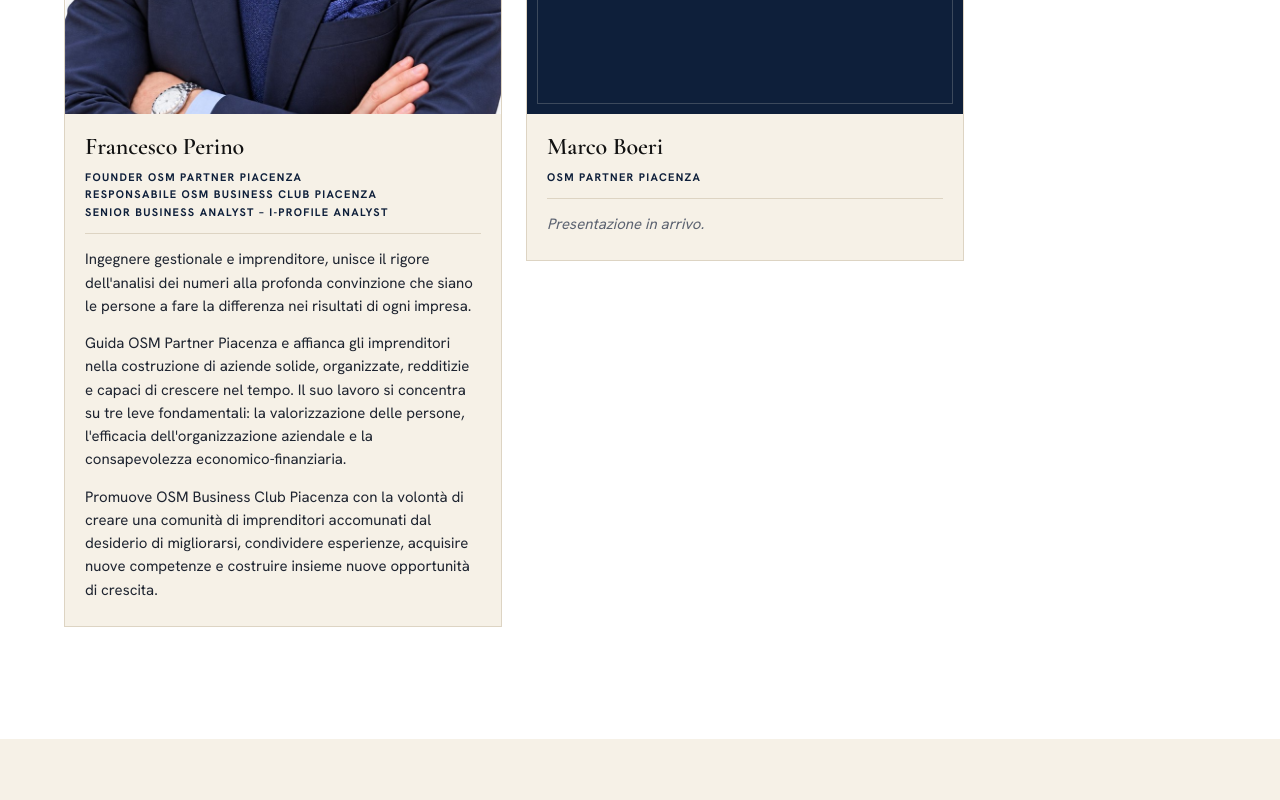
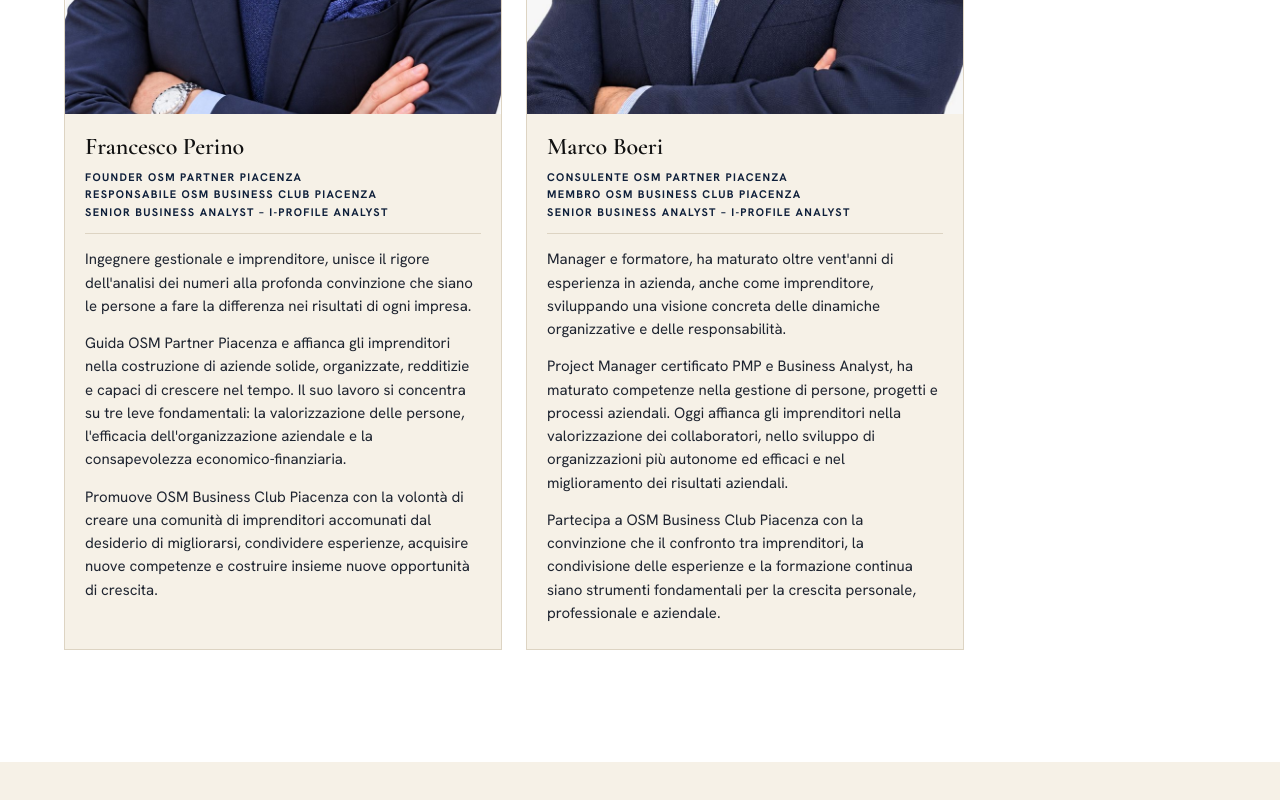
Before and after one commit to OSM-Business-Club/osm-business-club-piacenza, a plain HTML site: page index.html in a window 1280 px wide. Shown: the part 8158-8958 px from the top of the page. Drawn offline with nearby package versions, Linux system fonts and the light colour scheme.

Commit message:
Piacenza: scheda Team di Marco Boeri con ruoli, foto e presentazione; schede del team allineate in altezza

```diff
--- a/index.html
+++ b/index.html
@@ -329,7 +329,7 @@
 
   /* ---------- il team ---------- */
   .team { background: var(--white); }
-  .tgrid { display: grid; grid-template-columns: repeat(2, minmax(0, 1fr)); gap: 24px; margin-top: 56px; max-width: 900px; align-items: start; }
+  .tgrid { display: grid; grid-template-columns: repeat(2, minmax(0, 1fr)); gap: 24px; margin-top: 56px; max-width: 900px; align-items: stretch; }
   .tphoto img { object-position: center 18%; }
   .tcard { border: 1px solid var(--line); background: var(--ivory); display: flex; flex-direction: column; }
   .tphoto { aspect-ratio: 4 / 5; background: var(--navy); display: flex; align-items: center; justify-content: center; position: relative; overflow: hidden; }
@@ -1003,7 +1003,10 @@ var TEAM = [
     descrizione: "Ingegnere gestionale e imprenditore, unisce il rigore dell'analisi dei numeri alla profonda convinzione che siano le persone a fare la differenza nei risultati di ogni impresa.\n\n" +
                  "Guida OSM Partner Piacenza e affianca gli imprenditori nella costruzione di aziende solide, organizzate, redditizie e capaci di crescere nel tempo. Il suo lavoro si concentra su tre leve fondamentali: la valorizzazione delle persone, l'efficacia dell'organizzazione aziendale e la consapevolezza economico-finanziaria.\n\n" +
                  "Promuove OSM Business Club Piacenza con la volontà di creare una comunità di imprenditori accomunati dal desiderio di migliorarsi, condividere esperienze, acquisire nuove competenze e costruire insieme nuove opportunità di crescita." },
-  { nome: 'Marco Boeri',      ruolo: 'OSM Partner Piacenza', foto: '', descrizione: '' }
+  { nome: 'Marco Boeri', ruolo: 'Consulente OSM Partner Piacenza · Membro OSM Business Club Piacenza · Senior Business Analyst – I-Profile Analyst', foto: 'team-marco-boeri.jpg',
+    descrizione: "Manager e formatore, ha maturato oltre vent'anni di esperienza in azienda, anche come imprenditore, sviluppando una visione concreta delle dinamiche organizzative e delle responsabilità.\n\n" +
+                 "Project Manager certificato PMP e Business Analyst, ha maturato competenze nella gestione di persone, progetti e processi aziendali. Oggi affianca gli imprenditori nella valorizzazione dei collaboratori, nello sviluppo di organizzazioni più autonome ed efficaci e nel miglioramento dei risultati aziendali.\n\n" +
+                 "Partecipa a OSM Business Club Piacenza con la convinzione che il confronto tra imprenditori, la condivisione delle esperienze e la formazione continua siano strumenti fondamentali per la crescita personale, professionale e aziendale." }
 ];
 
 /* =====================================================================
```
